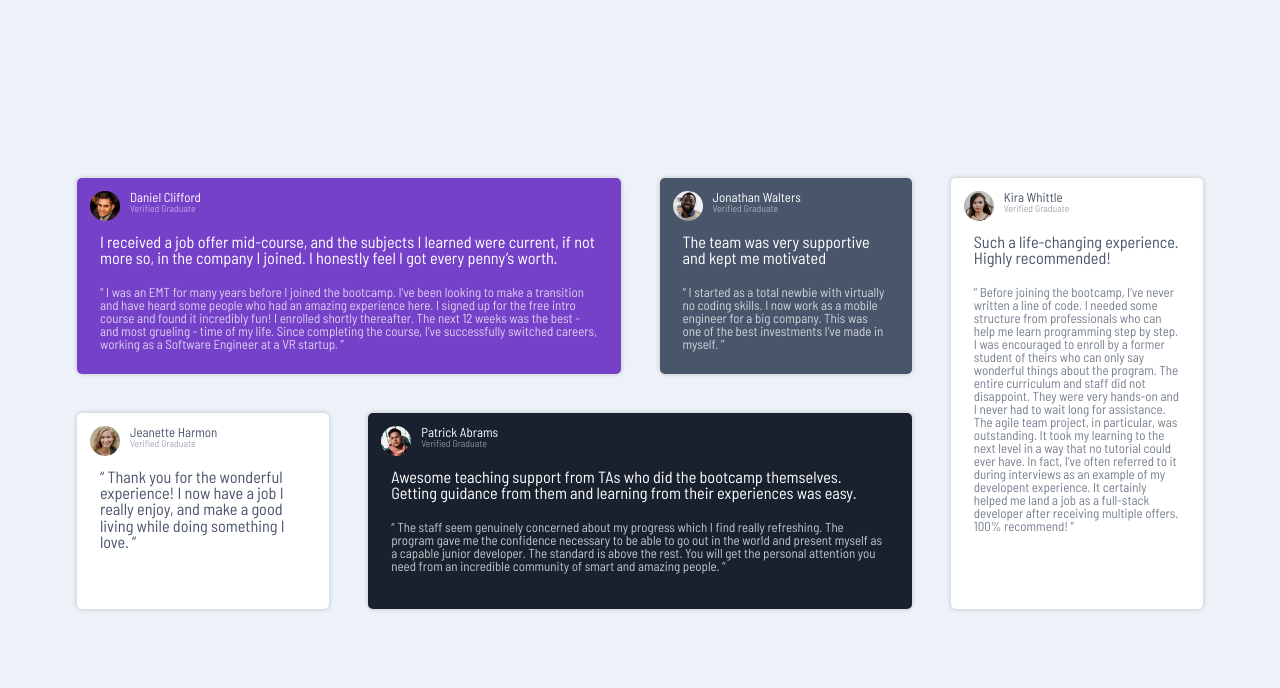
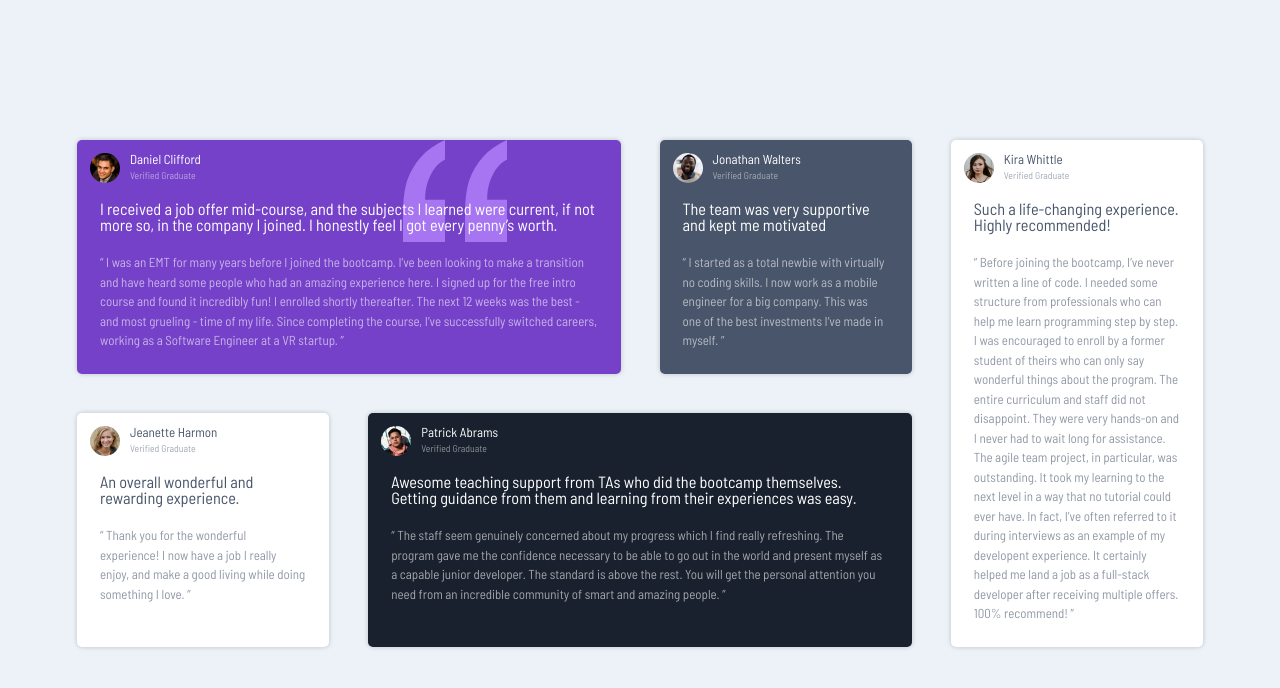
Before and after one commit to rgv3300/testimonialsGrid, a plain HTML site: page index.html in a window 1280 px wide. Drawn offline with Linux system fonts and the light colour scheme.

Commit message:
svg change

```diff
--- a/index.html
+++ b/index.html
@@ -13,12 +13,13 @@
 <body>
   <div class="container">
     <div class="grid-cell1">
+      <svg width="104" height="102" xmlns="http://www.w3.org/2000/svg"><path d="M104 102V59.727H84.114c0-5.871.689-11.182 2.068-15.933 1.379-4.75 3.42-9.287 6.125-13.61C95.01 25.86 98.909 22.257 104 19.375V0c-9.758 4.27-17.712 9.874-23.864 16.813-6.151 6.939-10.712 14.545-13.681 22.818C63.485 47.904 62 59.941 62 75.74V102h42zm-62 0V59.727H22.114c0-5.871.689-11.182 2.068-15.933 1.379-4.75 3.42-9.287 6.125-13.61C33.01 25.86 36.909 22.257 42 19.375V0c-9.652 4.27-17.58 9.874-23.784 16.813C12.01 23.752 7.424 31.358 4.455 39.631 1.485 47.904 0 59.941 0 75.74V102h42z" fill="#A775F1" fill-rule="nonzero"/></svg>
+
       <span><img src="images/image-daniel.jpg" alt=""></span>
       <h1>Daniel Clifford</h1>
       <h4>Verified Graduate</h4>
       <blockquote> I received a job offer mid-course, and the subjects I learned were current, if not more so,
       in the company I joined. I honestly feel I got every penny’s worth.</blockquote>
-
       <p> “ I was an EMT for many years before I joined the bootcamp. I’ve been looking to make a
       transition and have heard some people who had an amazing experience here. I signed up
       for the free intro course and found it incredibly fun! I enrolled shortly thereafter.
@@ -65,8 +66,9 @@
       <span><img src="images/image-jeanette.jpg" alt=""></span>
       <h1>Jeanette Harmon</h1>
       <h4>Verified Graduate</h4>
-      <blockquote>   “ Thank you for the wonderful experience! I now have a job I really enjoy, and make a
-      good living while doing something I love. ”</blockquote>
+      <blockquote> An overall wonderful and rewarding experience.</blockquote>
+      <p>“ Thank you for the wonderful experience! I now have a job I really enjoy, and make a
+        good living while doing something I love. ”</p>
     </div>
     <div class="grid-cell6"></div>
     <div class="grid-cell7"></div>
--- a/style.css
+++ b/style.css
@@ -43,6 +43,7 @@ body {
     grid-area: test1;
     background-color: hsl(263, 55%, 52%);
     color: hsl(0, 0%, 100%);
+    position: relative;
 }
 .grid-cell2 {
     grid-area: test2;
@@ -82,6 +83,7 @@ h1 {
     margin-left: 40px;
 }
 h4 {
+    margin-top: 5px;
     margin-left: 40px;
     color: hsla(0, 0%, 100%, 50%);
     font-size: 0.75em;
@@ -90,10 +92,19 @@ h4 {
     color: hsla(217, 19%, 35%, 50%);
 }
 blockquote {
+    position: relative;
     font-size: 1.25em;
     margin: 20px 10px;
+    z-index: 999;
 }
 p {
     margin: 10px;
-    opacity: 75%;
+    opacity: 60%;
+    line-height: 1.5;
 }
+svg {
+    position: absolute;
+    left: 60%;
+    right: 0;
+    top: 0;
+}
```
